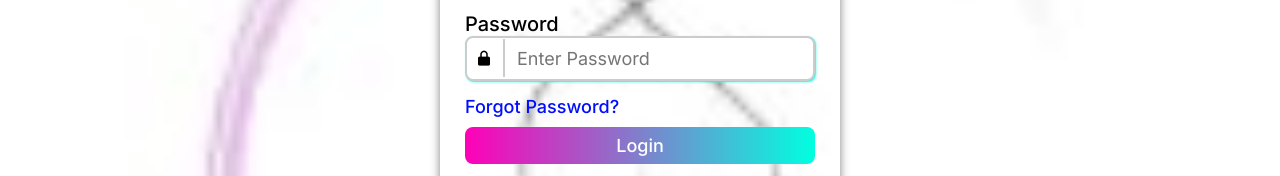
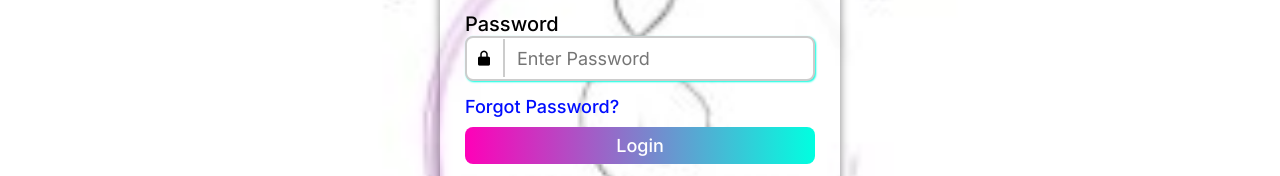
Before and after one commit to ICEI-PUC-Minas-PMV-ADS/pmv-ads-2024-1-e1-proj-web-t8-pmv-ads-2024-1-e1-projinnerpeace, a plain HTML site: page codigo-fonte/login form/Login Form/login.html in a window 1280 px wide. Shown: the part 328-504 px from the top of the page. Drawn offline with nearby package versions, Linux system fonts and the light colour scheme.

Commit message:
Update style.css

```diff
--- a/codigo-fonte/login form/Login Form/style.css
+++ b/codigo-fonte/login form/Login Form/style.css
@@ -16,7 +16,7 @@ body{
     align-items: center;
     background-image: url(image/userflow.jpg);
     background-repeat: no-repeat;
-    background-size: cover;
+    background-size: 50%;
     background-position: center;
 }
 
```
